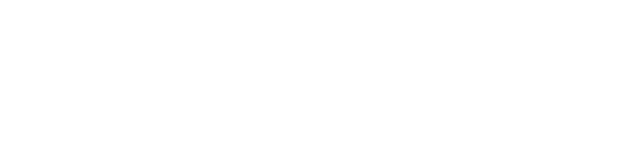
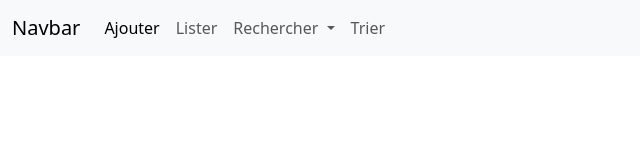
Before and after one commit to oliviernadeau2003/IFT1142-TP02, a plain HTML site: page index.html in a window 1280 px wide. Shown: the whole page, without its empty margins (0-640 px from the left). Drawn offline with Linux system fonts and the light colour scheme.

Commit message:
started navbar component

```diff
--- a/index.html
+++ b/index.html
@@ -13,6 +13,52 @@
 
     <body>
 
+        <!-- Navbar -->
+        <nav class="navbar navbar-expand-lg navbar-light bg-light">
+            <div class="container-fluid">
+                <a class="navbar-brand" href="#">Navbar</a>
+                <button class="navbar-toggler" type="button" data-bs-toggle="collapse"
+                    data-bs-target="#navbarNavDropdown" aria-controls="navbarNavDropdown" aria-expanded="false"
+                    aria-label="Toggle navigation">
+                    <span class="navbar-toggler-icon"></span>
+                </button>
+                <div class="collapse navbar-collapse" id="navbarNavDropdown">
+                    <ul class="navbar-nav">
+                        <li class="nav-item">
+                            <a class="nav-link active" aria-current="page" href="#">Ajouter</a>
+                        </li>
+                        <li class="nav-item">
+                            <a class="nav-link" href="#">Lister</a>
+                        </li>
+                        <li class="nav-item dropdown">
+                            <a class="nav-link dropdown-toggle" href="#" id="navbarDropdownMenuLink" role="button"
+                                data-bs-toggle="dropdown" aria-expanded="false">
+                                Rechercher
+                            </a>
+                            <ul class="dropdown-menu" aria-labelledby="navbarDropdownMenuLink">
+                                <li><a class="dropdown-item" href="#">Catégorie</a></li>
+                                <li><a class="dropdown-item" href="#">Année</a></li>
+                                <li><a class="dropdown-item" href="#">Auteur</a></li>
+                            </ul>
+                        </li>
+                        <li class=" nav-item">
+                            <a class="nav-link" href="#">Trier</a>
+                        </li>
+                    </ul>
+                </div>
+            </div>
+        </nav>
+
+        <!-- Main -->
+        <main class="container">
+
+        </main>
+
+        <!-- Footer -->
+        <footer>
+
+        </footer>
+
     </body>
 
 </html>
```
Also changed, not shown: 1 other file.
